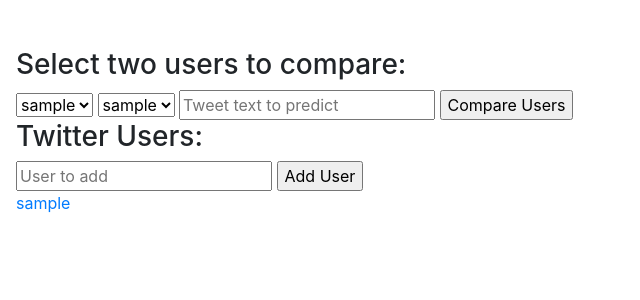
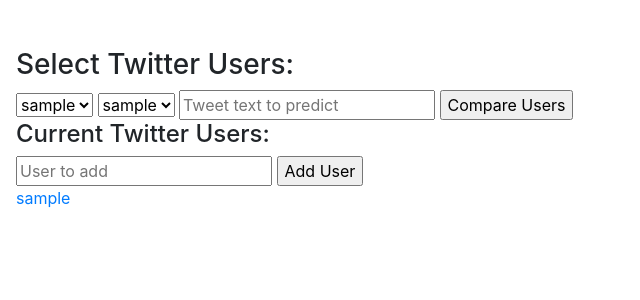
Before and after one commit to Reece323/TwitOff, a Flask app: page / in a window 1280 px wide. Shown: the part 148-448 px from the top of the page, without its empty margins (0-640 px from the left). Run offline with Flask 2, Linux system fonts and the light colour scheme; tables that the repository leaves empty hold one stand-in row (values such as "Sample post"); some libraries are stand-ins or nearby versions.

Commit message:
testing base.html

```diff
--- a/twitoff/templates/base.html
+++ b/twitoff/templates/base.html
@@ -60,7 +60,7 @@
     <article class="flex two" style="padding: 3em 1em;">
       {% block content %}
       <div>
-        <h3>Select two users to compare:</h3>
+        <h3>Select Twitter Users:</h3>
         <!-- <p>Select two users to compare:</p> -->
         <form action="/compare" method="post">
           <select name="user1">
@@ -78,7 +78,7 @@
         </form>
       </div>
       <div>
-        <h3>Twitter Users:</h3>
+        <h4>Current Twitter Users:</h4>
         <form action="/user" method="post">
           <input type="text" name="user_name" placeholder="User to add">
           <input type="submit" value="Add User">
```
